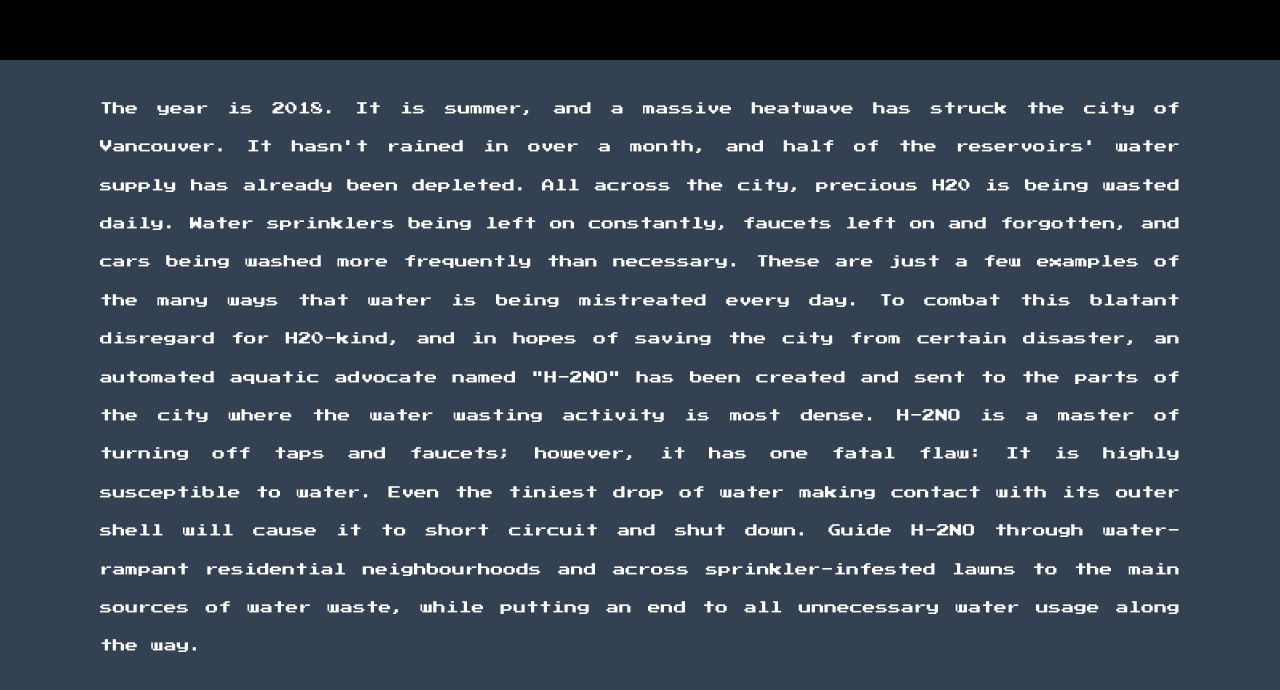
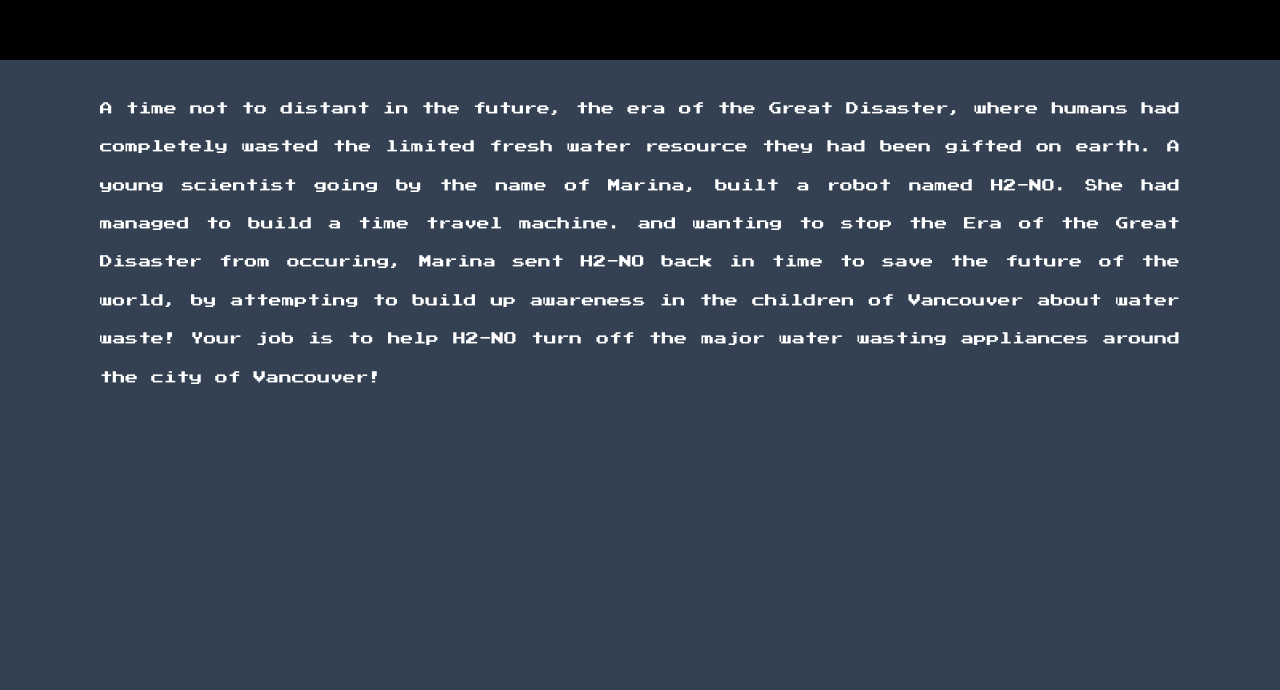
Before and after one commit to ellainec/h2no, a plain HTML site: page html/H2NOTheGame.html in a window 1280 px wide. Shown: the part 718-1408 px from the top of the page. After the commit the page ends 1145 px from the top, so only its background shows below. Drawn offline with nearby package versions, Linux system fonts and the light colour scheme; no server answers.

Commit message:
Edit story

```diff
--- a/html/H2NOTheGame.html
+++ b/html/H2NOTheGame.html
@@ -35,26 +35,14 @@
 				<script text= "text/javascript" src="../js/SetUp.js"></script>
 		</div>
 		<div id="description">
-				The year is 2018. It is summer, and a massive heatwave has struck
-				the city of Vancouver. It hasn't rained in over a month, and half
-				of the reservoirs' water supply has already been depleted. All
-				across the city, precious H20 is being wasted daily. Water sprinklers
-				being left on constantly, faucets left on and forgotten,
-				and cars being washed more frequently than necessary. These are just
-				a few examples of the many ways that water is being mistreated every
-				day.
-
-				To combat this blatant disregard for H20-kind, and in hopes of saving
-				the city from certain disaster, an automated aquatic advocate named
-				"H-2NO" has been created and sent to the parts of the city where the
-				water wasting activity is most dense. H-2NO is a master of turning off
-				taps and faucets; however, it has one fatal flaw: It is highly
-				susceptible to water. Even the tiniest drop of water making contact
-				with its outer shell will cause it to short circuit and shut down.
-
-				Guide H-2NO through water-rampant residential neighbourhoods and across
-				sprinkler-infested lawns to the main sources of water waste, while putting
-				an end to all unnecessary water usage along the way.
+				A time not to distant in the future, the era of the Great Disaster, where humans had
+			completely wasted the limited fresh water resource they had been gifted on earth.
+			A young scientist going by the name of Marina, built a robot named H2-NO.
+			She had managed to build a time travel machine. and wanting to stop the
+			Era of the Great Disaster from occuring, Marina sent H2-NO back in time
+			to save the future of the world, by attempting to build up awareness
+			in the children of Vancouver about water waste! Your job is to help H2-NO turn off the
+			major water wasting appliances around the city of Vancouver!
 		</div>
 
   </body>
```
